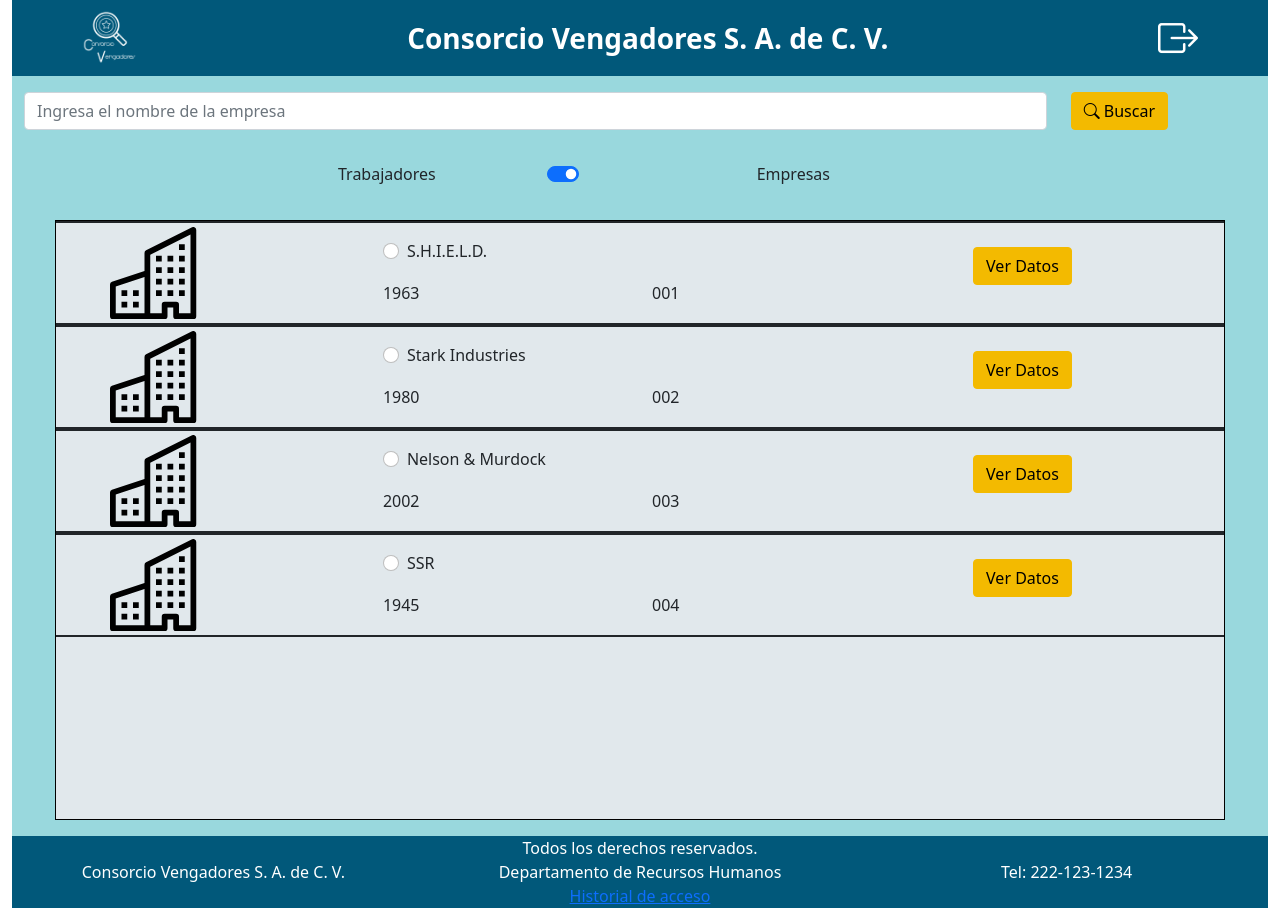
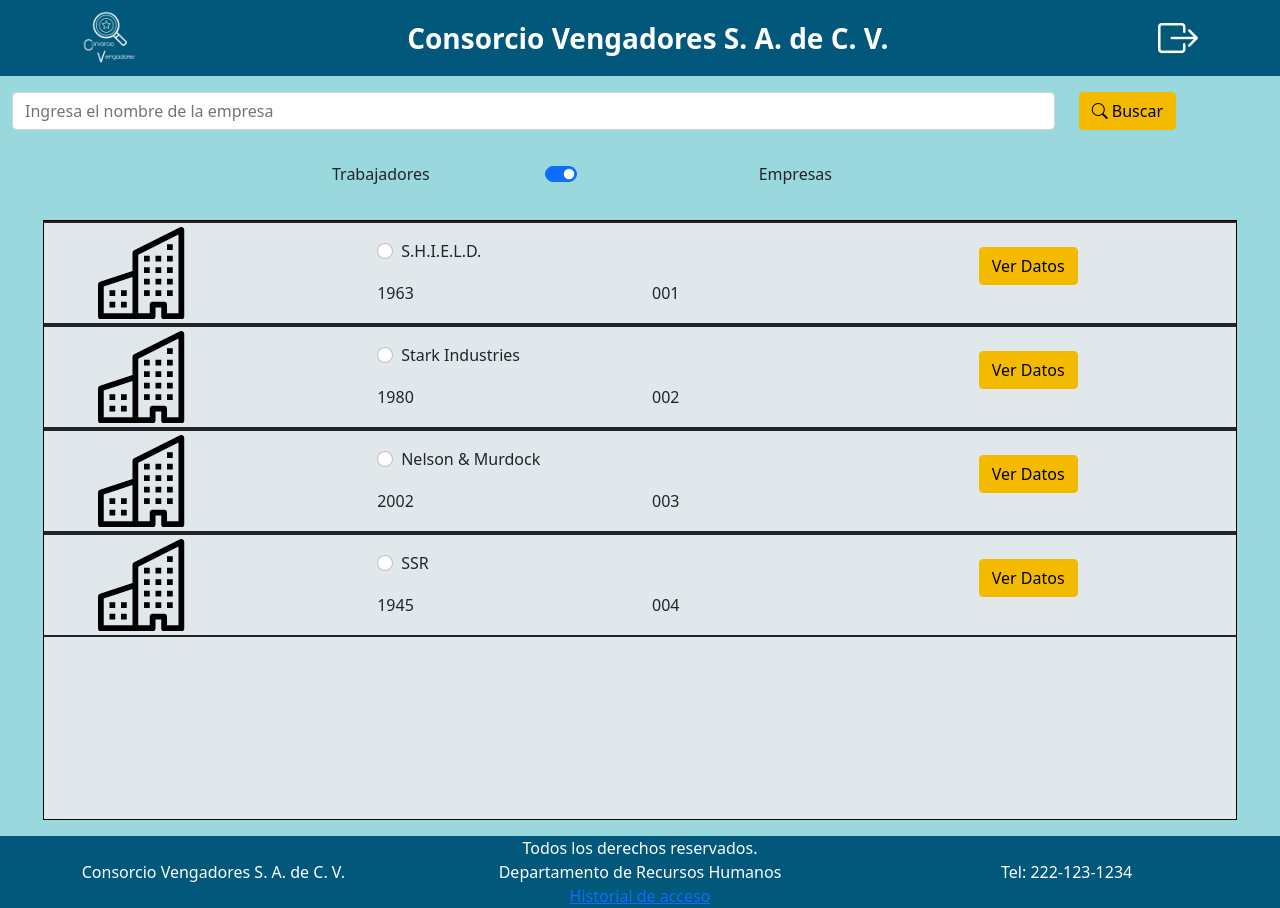
Before and after one commit to FernandoEliasGonzalezOrtega/ProyectoFinalDW, a PHP site: page /empresas.html in a window 1280 px wide. Run offline with PHP 8.4, Linux system fonts and the light colour scheme.

Commit message:
UpdateContainers
Se modifcaron los divs para arreglar problemas de resolución

```diff
--- a/empresas.html
+++ b/empresas.html
@@ -8,8 +8,7 @@
         <link rel="stylesheet" href="./css/styles.css">
         <link rel="stylesheet" href="https://cdn.jsdelivr.net/npm/bootstrap-icons@1.8.1/font/bootstrap-icons.css">
     </head>
-    <body class="bg">
-        <div class="container-fluid">
+    <body class="bg-C">
             <nav class="navbar navbar-default bg-A font-white">
                 <div class="container">
                         <img src="./img/logo-blanco-nombre.png" alt="logo" width="5%" class="d-inline-block align-text-top">
@@ -172,6 +171,7 @@
                 </form>
             </div>
             <footer class="bg-A text-center fs-6 sticky-bottom font-white">
+                <div class="container-fluid">
                     <div class="row">
                         <div class="col-md-12">Todos los derechos reservados.</div>
                     </div>
@@ -185,7 +185,7 @@
                             <a href="#">Historial de acceso</a>
                         </div>
                     </div>
+                </div>
             </footer>
-        </div>
     </body>
 </html>
--- a/empresasEditable.html
+++ b/empresasEditable.html
@@ -9,7 +9,6 @@
         <link rel="stylesheet" href="https://cdn.jsdelivr.net/npm/bootstrap-icons@1.8.1/font/bootstrap-icons.css">
     </head>
     <body class="bg">
-        <div class="container-fluid">
         <!--Header-->
         <nav class="navbar navbar-default bg-A font-white">
             <div class="container">
@@ -190,6 +189,7 @@
             </form>
         </div>
         <footer class="bg-A text-center fs-6 sticky-bottom font-white">
+            <div class="container-fluid">
                 <div class="row">
                     <div class="col-md-12">Todos los derechos reservados.</div>
                 </div>
@@ -203,7 +203,7 @@
                         <a href="#">Historial de acceso</a>
                     </div>
                 </div>
+            </div>
         </footer>
-        </div>
     </body>
 </html>
--- a/trabajadores.html
+++ b/trabajadores.html
@@ -9,7 +9,6 @@
         <link rel="stylesheet" href="https://cdn.jsdelivr.net/npm/bootstrap-icons@1.8.1/font/bootstrap-icons.css">
     </head>
     <body class="bg">
-        <div class="container-fluid">
         <nav class="navbar navbar-default bg-A font-white">
             <div class="container">
                     <img src="./img/logo-blanco-nombre.png" alt="logo" width="5%" class="d-inline-block align-text-top">
@@ -172,6 +171,7 @@
             </form>
         </div>
         <footer class="bg-A text-center fs-6 sticky-bottom font-white">
+            <div class="container-fluid">
                 <div class="row">
                     <div class="col-md-12">Todos los derechos reservados.</div>
                 </div>
@@ -185,7 +185,7 @@
                         <a href="#">Historial de acceso</a>
                     </div>
                 </div>
+            </div>
         </footer>
-        </div>
     </body>
 </html>
--- a/trabajadoresEditable.html
+++ b/trabajadoresEditable.html
@@ -9,7 +9,6 @@
         <link rel="stylesheet" href="https://cdn.jsdelivr.net/npm/bootstrap-icons@1.8.1/font/bootstrap-icons.css">
     </head>
     <body class="bg">
-        <div class="container-fluid">
         <nav class="navbar navbar-default bg-A font-white">
             <div class="container">
                     <img src="./img/logo-blanco-nombre.png" alt="logo" width="5%" class="d-inline-block align-text-top">
@@ -192,6 +191,7 @@
             </form>
         </div>
         <footer class="bg-A text-center fs-6 sticky-bottom font-white">
+            <div class="container-fluid">
                 <div class="row">
                     <div class="col-md-12">Todos los derechos reservados.</div>
                 </div>
@@ -205,7 +205,7 @@
                         <a href="#">Historial de acceso</a>
                     </div>
                 </div>
+            </div>
         </footer>
-        </div>
     </body>
 </html>
```
Also changed, not shown: css/styles.css (line endings or trailing spaces). Lines whose indentation alone changed are shown as unchanged.
